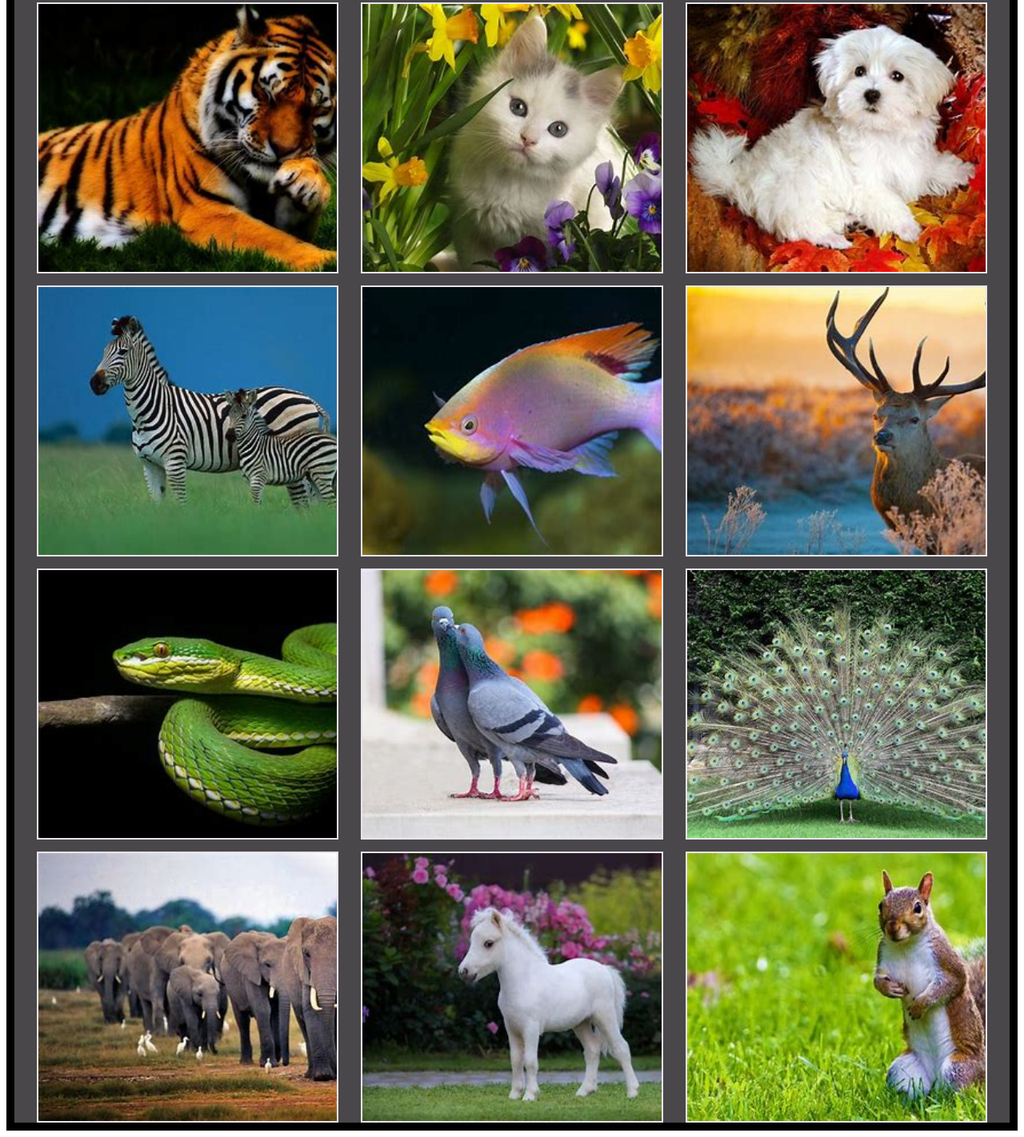
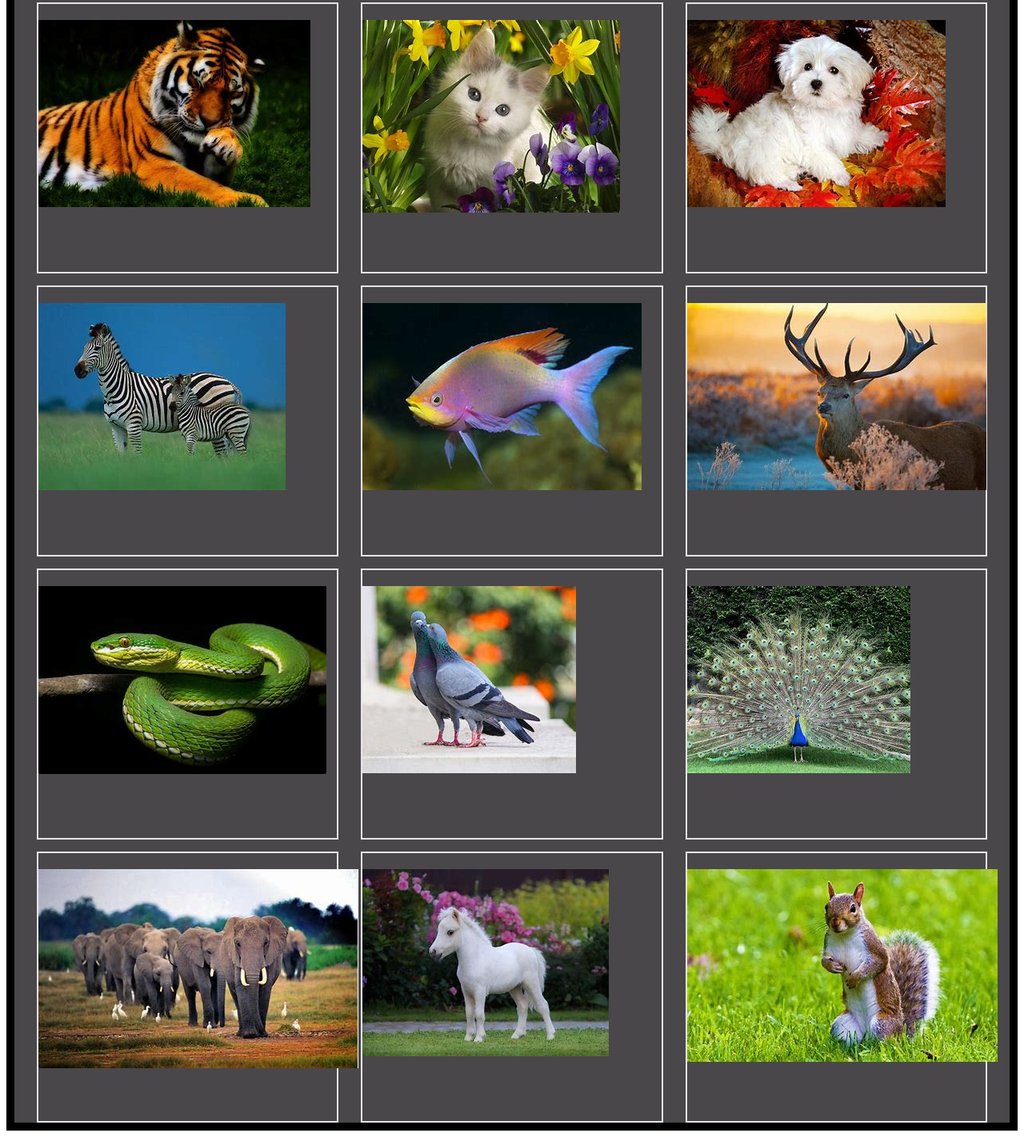
Before and after one commit to CodeSaadhika/wildlife, a plain HTML site: page index.html in a window 1280 px wide. Shown: the part 165-1587 px from the top of the page at 80% size. Drawn offline with Linux system fonts and the light colour scheme.

Commit message:
add image

```diff
--- a/index.html
+++ b/index.html
@@ -10,24 +10,24 @@
     <header> Animals Chronicles</header>
    <div class="box-section">
     <div class="box-style">
-        <div class="box" style="background-image: url(tiger.jpg);"></div>
-        <div class="box" style="background-image: url(cat.jpg);"></div>
-        <div class="box" style="background-image: url(image.jpg);"></div>
+        <div class="box"><img src="tiger.jpg" alt=""></div>
+        <div class="box"><img src="cat.jpg" alt=""></div>
+        <div class="box"><img src="image.jpg" alt=""></div>
     </div>
     <div class="box-style">
-        <div class="box" style="background-image: url(OIP.jpg);"></div>
-        <div class="box" style="background-image: url(fish.jpg);"></div>
-        <div class="box" style="background-image: url(img.jpg);"></div>
+        <div class="box"><img src="OIP.jpg" alt=""></div>
+        <div class="box"><img src="fish.jpg" alt=""></div>
+        <div class="box"><img src="img.jpg" alt=""></div>
     </div>
     <div class="box-style">
-        <div class="box" style="background-image: url(snake.jpg);"></div>
-        <div class="box" style="background-image: url(bird.jpg);"></div>
-        <div class="box" style="background-image: url(animal.jpg);"></div>
+        <div class="box"><img src="snake.jpg" alt=""></div>
+        <div class="box"><img src="bird.jpg" alt=""></div>
+        <div class="box"><img src="animal.jpg" alt=""></div>
     </div>
     <div class="box-style">
-        <div class="box" style="background-image: url(elephant.jpg);"></div>
-        <div class="box" style="background-image: url(colt.jpg);"></div>
-        <div class="box" style="background-image: url(sp.jpg);"></div>
+        <div class="box"><img src="elephant.jpg" alt=""></div>
+        <div class="box"><img src="colt.jpg" alt=""></div>
+        <div class="box"><img src="sp.jpg" alt=""></div>
     </div>
 </div>
 </body>
```
